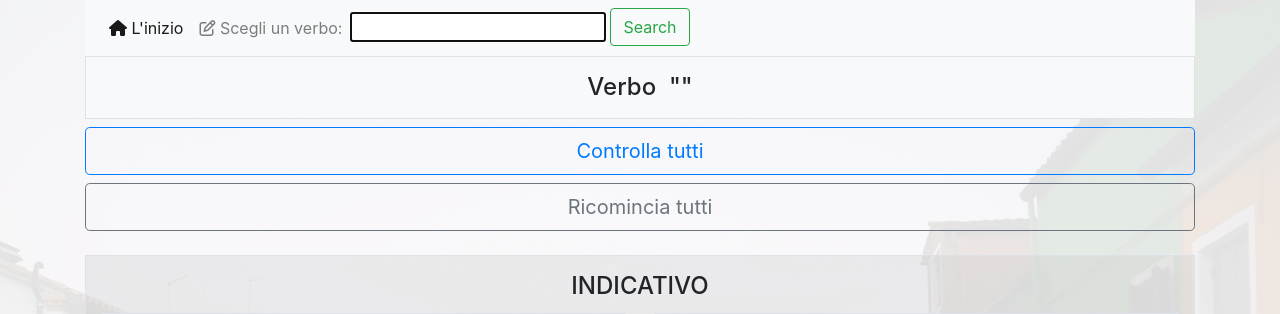
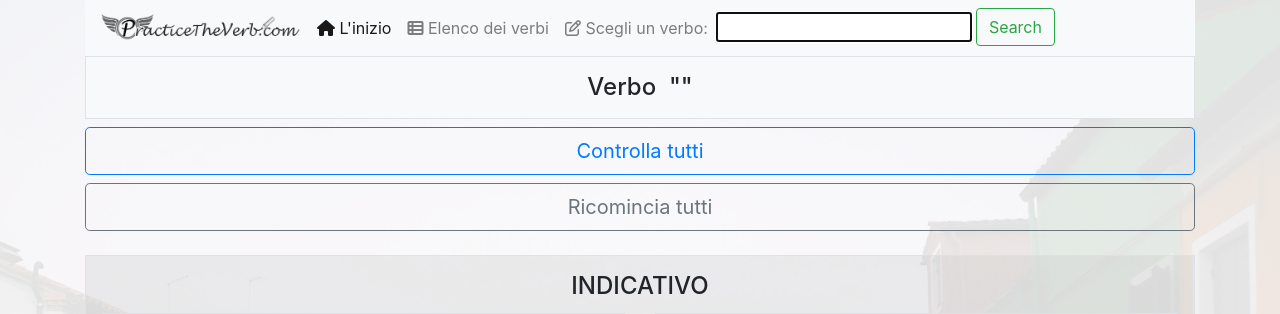
Before and after one commit to raphaelcordon/Verbi, a Flask app: page /italiano/1/ in a window 1280 px wide. Shown: the top 314 px of the page. Run offline with Flask 2, Linux system fonts and the light colour scheme; data that the repository does not hold is empty; some libraries are stand-ins or nearby versions.

Commit message:
update Dec23rd

```diff
--- a/main.py
+++ b/main.py
@@ -13,4 +13,4 @@ app.register_blueprint(log)
 app.register_blueprint(use)
 
 if __name__ == '__main__':
-    app.run()
+    app.run(debug=True)
--- a/pyScripts/italiano.py
+++ b/pyScripts/italiano.py
@@ -10,7 +10,7 @@ def italianoMain():
     verbi = VerbiRepo().ListDistinctVerbs()
 
     sequence = ('a', 'b', 'c', 'd', 'e', 'f', 'g', 'h', 'i', 'l', 'm', 'n', 'o', 'p', 'q', 'r', 's', 't',
-                'u', 'v', 'w', 'x', 'y', 'z')
+                'u', 'v', 'z')
 
     return render_template('italiano/italianoMain.html', verbi=verbi, sequence=sequence)
 
--- a/static/css/site.css
+++ b/static/css/site.css
@@ -69,6 +69,11 @@ footer a {
   height: auto;
 }
 
+.logoTopMenu{
+  max-width: 200px;
+  height: auto;
+}
+
 .imageFlags{
   min-width: 30%;
   max-width: 50%;
@@ -95,7 +100,6 @@ footer a {
   .indexLogo{
     max-width: 350px;
   }
-
 }
 
 
@@ -104,7 +108,6 @@ footer a {
 @media screen and (min-width: 801px) {
 
   .indexLogo{
-
       max-width: 450px;
   }
 
--- a/templates/index.html
+++ b/templates/index.html
@@ -7,7 +7,7 @@
                     <table class="table">
                         <tr>
                             <td class="text-center align-middle">
-                                <h4 class="greyColor"><i class="fas fa-desktop">&nbsp; Better experience on wide screens !!!</i></h4>
+                                <h4 class="greyColor"><i class="fas fa-tv">&nbsp; Better experience on wide screens !!!</i></h4>
                             </td>
                         </tr>
                         <tr>
--- a/templates/italiano/base.html
+++ b/templates/italiano/base.html
@@ -1,25 +1,27 @@
 <!DOCTYPE html>
 <head>
-    <link href='http://www.praticaiverbi.com/' rel='canonical' />
-    <!--<link rel="shortcut icon" href="#" /> -->
-    <meta charset='UTF-8'>
+    <link href='http://www.practicetheverb.com/' rel='canonical' />
+    <script async src="https://pagead2.googlesyndication.com/pagead/js/adsbygoogle.js?client=ca-pub-1494314954462314"
+     crossorigin="anonymous"></script>
+    <link rel="shortcut icon" href="{{ url_for('static', filename='image/icon.ico') }}" />
+    <meta charset='utf-8'>
     <meta name="description" content="Verbs in Italian for practicing">
     <meta name="viewport" content="width=device-width, initial-scale=1">
     <meta http-equiv="X-UA-Compatible" content="IE=edge">
     <!-- Title -->
-    <title>Pratica i verbi</title>
+    <title>..:: PracticeTheVerb.com ::..</title>
     <!-- Favicon -->
-    <!--<link rel="icon" href="{{ url_for('static', filename='image/icon.ico') }}"> -->
+    <link rel="icon" href="{{ url_for('static', filename='image/icon.ico') }}">
     <meta name='viewport' content='width=device-width, initial-scale=1'>
     <!-- Stylesheet -->
-    <link rel="stylesheet" href="{{ url_for('static', filename='site.css') }}">
+    <link rel="stylesheet" href="{{ url_for('static', filename='css/site.css') }}">
     <link rel="stylesheet" href="https://cdn.jsdelivr.net/npm/bootstrap@4.5.3/dist/css/bootstrap.min.css"
       integrity="sha384-TX8t27EcRE3e/ihU7zmQxVncDAy5uIKz4rEkgIXeMed4M0jlfIDPvg6uqKI2xXr2" crossorigin="anonymous">
-    <meta property="og:url"             content="http://www.praticaiverbi.co" />
-    <meta property="og:title"           content="praticaiverbi.com" />
-    <meta property="og:description"     content="Verbs in Italian for practicing" />
+    <meta property="og:url"             content="http://www.practicetheverb.com" />
+    <meta property="og:title"           content="practiceTheVerb.com" />
+    <meta property="og:description"     content="Verbs for practicing in different languages" />
     <meta property="og:image"           itemprop="image"
-          content="http://www.resenhando.co{{ url_for('static', filename='img/core-img/socialMedia.png') }}" />
+          content="http://www.resenhando.co{{ url_for('static', filename='image/socialMedia.png') }}" />
     <meta property="og:image:width"     content="300" />
     <meta property="og:image:height"    content="300" />
 
--- a/templates/italiano/partials/topMenu.html
+++ b/templates/italiano/partials/topMenu.html
@@ -1,5 +1,11 @@
 <div class="container">
     <nav class="navbar navbar-expand-lg navbar-light bg-light">
+    <!-- Logo Start -->
+      <a class="mr-2" href="{{ url_for('ind.index') }}">
+          <img src="{{ url_for('static', filename='image/logo.png') }}" class="logoTopMenu" alt="http://www.practiceTheVerb.com">
+      </a>
+    <!-- Logo End -->
+
         <button class="navbar-toggler" type="button" data-toggle="collapse" data-target="#navbarSupportedContent"
                 aria-controls="navbarSupportedContent" aria-expanded="false" aria-label="Toggle navigation">
             <span class="navbar-toggler-icon"></span>
@@ -7,7 +13,10 @@
       <div class="collapse navbar-collapse" id="navbarSupportedContent">
         <ul class="navbar-nav mr-auto">
           <li class="nav-item active">
-            <a class="nav-link" href="{{ url_for('ita.italianoMain') }}"><i class="fas fa-home"></i> L'inizio</a>
+            <a class="nav-link" href="{{ url_for('ind.index') }}"><i class="fas fa-home"></i> L'inizio</a>
+          </li>
+            <li class="nav-item">
+            <a class="nav-link" href="{{ url_for('ita.italianoMain') }}"><i class="fas fa-th-list"></i> Elenco dei verbi</a>
           </li>
           <li class="nav-item">
             <a class="nav-link" href="#"><i class="far fa-edit"></i> Scegli un verbo:</a>
```
Also changed, not shown: templates/base.html (+8 -6 lines), static/image/socialMedia.png (added), 2 other files.
